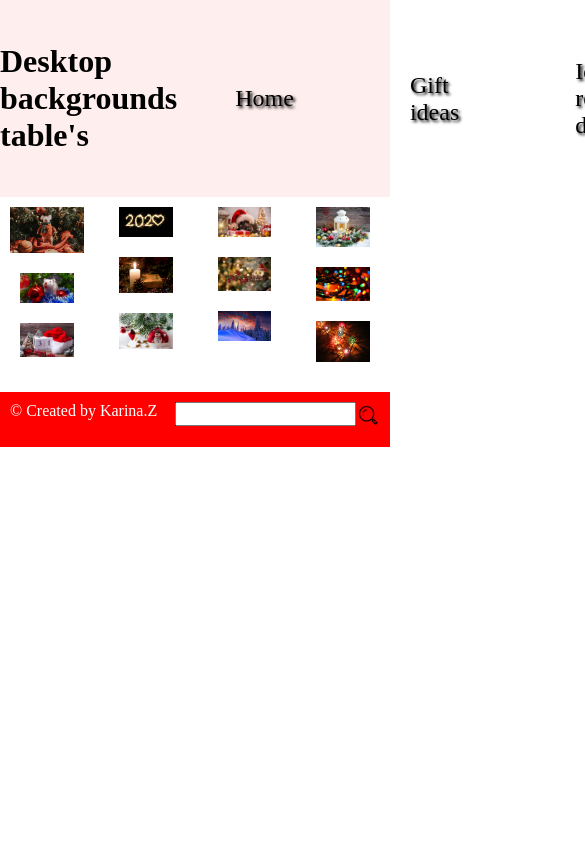
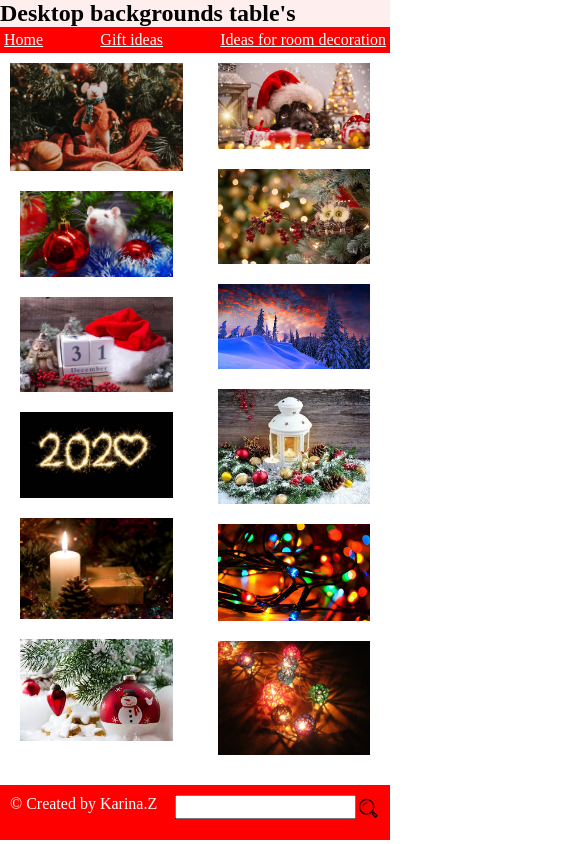
Before and after one commit to kzaichenko/kod3, a plain HTML site: page Destor_backgrounds_table's.html in a window 390 px wide. Shown: the top 844 px of the page, 585 px wide, since content can reach past the window. Drawn offline with Linux system fonts and the light colour scheme.

Commit message:
Add files via upload

```diff
--- a/Destor_backgrounds_table's.html
+++ b/Destor_backgrounds_table's.html
@@ -3,7 +3,9 @@
 <head>
 	<meta charset="UTF-8">
 	<title>New Year</title>
-		<link rel="stylesheet" href="style.css">
+	<link rel="stylesheet" href="style.css">
+    <link rel="stylesheet" href="mobile.css">
+    <meta name="viewport" content="width=device-width,initial-sclale=1">
 </head>
 <body>
 	<header>
@@ -14,7 +16,7 @@
             <a href="index.html" class="nav-link">
                 Home
             </a>
-            <a href="Gift_ideas.html"class="nav-link">
+            <a href="Gift_ideas.html" class="nav-link">
                 Gift ideas
             </a>
             <a href="Ideas_for_room_decoration.html" class="nav-link">
@@ -22,6 +24,17 @@
             </a>
         </nav>
 	</header>
+    <nav class="mobile-nav">
+        <a href="index.html">
+            Home
+        </a>
+        <a href="Gift_ideas.html">
+            Gift ideas
+        </a>
+        <a href="Ideas_for_room_decoration.html">
+            Ideas for room decoration
+        </a>
+    </nav>
 	<main class="columns2">
         <div  class="img9">
             <img onmouseover="this.src='img/обои1.jpg'" onmouseout="this.src='img/обои2.jpg'" src="img/обои2.jpg">
--- /dev/null
+++ b/mobile.css
@@ -0,0 +1,30 @@
+@media all and (max-width: 400px) {
+	.topnav {
+		display: none;
+	}
+	.mobile-nav {
+		display: flex;
+	    background-color: red;
+	    color: white;
+	    justify-content: space-between;
+	}
+
+	.mobile-nav a {
+	    color: white;
+	    padding: 4px;
+	}
+
+	.mobile-nav a:hover {
+		background-color: white;
+		color: red;
+	}
+
+	h1 {
+		display: flex;
+		font-size: 24px;
+	}
+
+	.columns2 {
+		columns: 2;
+	}
+}
--- a/style.css
+++ b/style.css
@@ -120,7 +120,11 @@ margin: auto;
 	display: inline-block;
 }
 
-.nav-link{
+.nav-link:first-child {
+	margin-left: 48px;
+}
+
+.nav-link:first-child, .nav-link + .nav-link {
 	margin: 48px;
 	align-items: center;
 	text-shadow: 2px 2px 3px black;
@@ -261,3 +265,7 @@ header {
 main {
 	text-align: center;
 }
+
+.mobile-nav {
+	display: none;
+}
```
Also changed, not shown: Gift_ideas.html (+13 -0 lines), Ideas_for_room_decoration.html (+3 -1 lines), index.html (+1 -0 lines).
